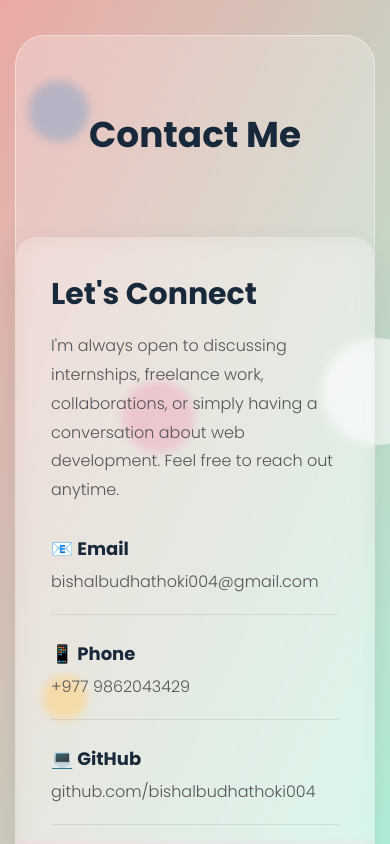
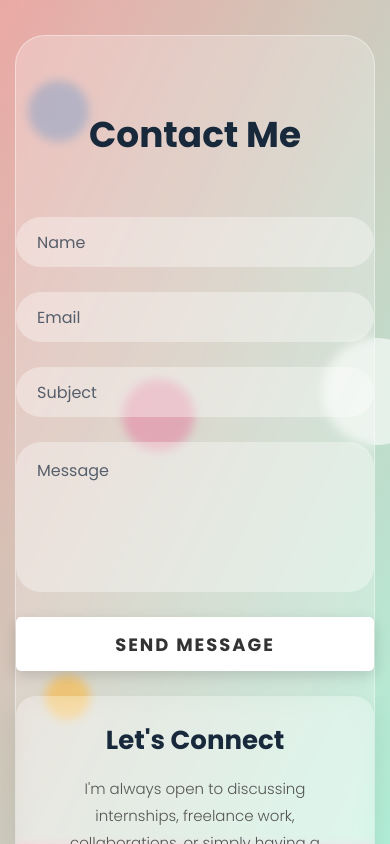
Before and after one commit to bishalbudhathoki004/portfolio, a React (Vite) app: page /contact in a window 390 px wide. Shown: the top 844 px of the page. Built offline with nearby package versions, Linux system fonts and the light colour scheme.

Commit message:
Refactor Contact styles for improved layout
Updated styles for contact form and card layout, including adjustments to widths, gaps, and padding for better responsiveness.

```diff
--- a/src/components/Contact/style.css
+++ b/src/components/Contact/style.css
@@ -1,78 +1,126 @@
 .contact-form-container {
   display: flex;
+  align-items: stretch;
   justify-content: space-between;
-  align-items: flex-start;
-  gap: 40px;
+  gap: 50px;
   margin-top: 40px;
 }
 
 .contact-info {
-  width: 45%;
+  width: 42%;
 }
 
 .contact-form {
-  width: 55%;
+  width: 58%;
 }
 
-/* Contact Card */
+/* ===========================
+   Contact Card
+=========================== */
 
 .contact-card {
-  background: rgba(255,255,255,.15);
+  height: 100%;
+  background: rgba(255, 255, 255, 0.18);
   backdrop-filter: blur(12px);
   border-radius: 20px;
   padding: 35px;
-  box-shadow: 0 10px 30px rgba(0,0,0,.08);
+  box-shadow: 0 10px 30px rgba(0, 0, 0, 0.08);
 }
 
-.contact-card h2{
-  font-size:30px;
-  color:#18293c;
-  margin-bottom:15px;
+.contact-card h2 {
+  font-size: 32px;
+  color: #18293c;
+  margin-bottom: 15px;
 }
 
-.contact-text{
-  color:#555;
-  line-height:1.8;
-  margin-bottom:30px;
+.contact-text {
+  font-size: 16px;
+  color: #555;
+  line-height: 1.8;
+  margin-bottom: 35px;
 }
 
-.info-box{
-  margin-bottom:25px;
-  padding-bottom:20px;
-  border-bottom:1px solid rgba(0,0,0,.08);
+.info-box {
+  margin-bottom: 25px;
+  padding-bottom: 18px;
+  border-bottom: 1px solid rgba(0, 0, 0, 0.08);
 }
 
-.info-box:last-child{
-  border:none;
-  margin-bottom:0;
+.info-box:last-child {
+  border-bottom: none;
+  margin-bottom: 0;
 }
 
-.info-box h3{
-  font-size:18px;
-  color:#18293c;
-  margin-bottom:8px;
+.info-box h3 {
+  font-size: 18px;
+  color: #18293c;
+  margin-bottom: 8px;
 }
 
-.info-box a{
-  color:#555;
-  text-decoration:none;
-  transition:.3s;
-  word-break:break-word;
+.info-box a {
+  color: #555;
+  text-decoration: none;
+  transition: 0.3s;
+  word-break: break-word;
 }
 
-.info-box a:hover{
-  color:#e02f6b;
+.info-box a:hover {
+  color: #e02f6b;
 }
 
-@media (max-width:768px){
+/* ===========================
+   Tablet
+=========================== */
 
-.contact-form-container{
-    flex-direction:column;
+@media (max-width: 992px) {
+  .contact-form-container {
+    flex-direction: column-reverse;
+    gap: 35px;
+  }
+
+  .contact-info,
+  .contact-form {
+    width: 100%;
+  }
+
+  .contact-card {
+    padding: 30px;
+  }
 }
 
-.contact-info,
-.contact-form{
-    width:100%;
+/* ===========================
+   Mobile
+=========================== */
+
+@media (max-width: 576px) {
+  .contact-form-container {
+    margin-top: 20px;
+    gap: 25px;
+  }
+
+  .contact-card {
+    padding: 25px;
+  }
+
+  .contact-card h2 {
+    font-size: 26px;
+    text-align: center;
+  }
+
+  .contact-text {
+    text-align: center;
+    font-size: 15px;
+  }
+
+  .info-box {
+    text-align: center;
+  }
+
+  .info-box h3 {
+    font-size: 17px;
+  }
+
+  .info-box a {
+    font-size: 15px;
+  }
 }
-
-}
```
